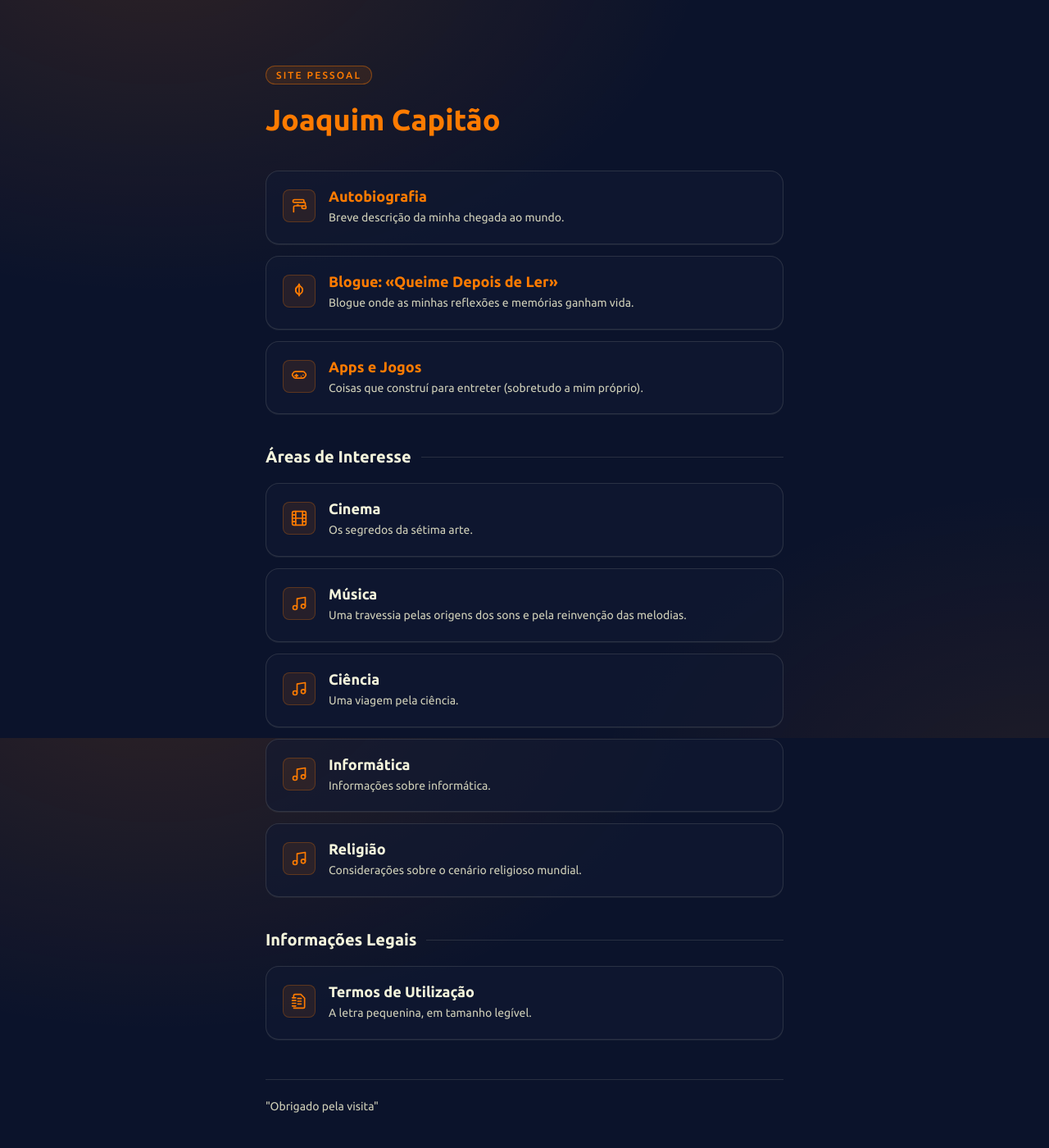
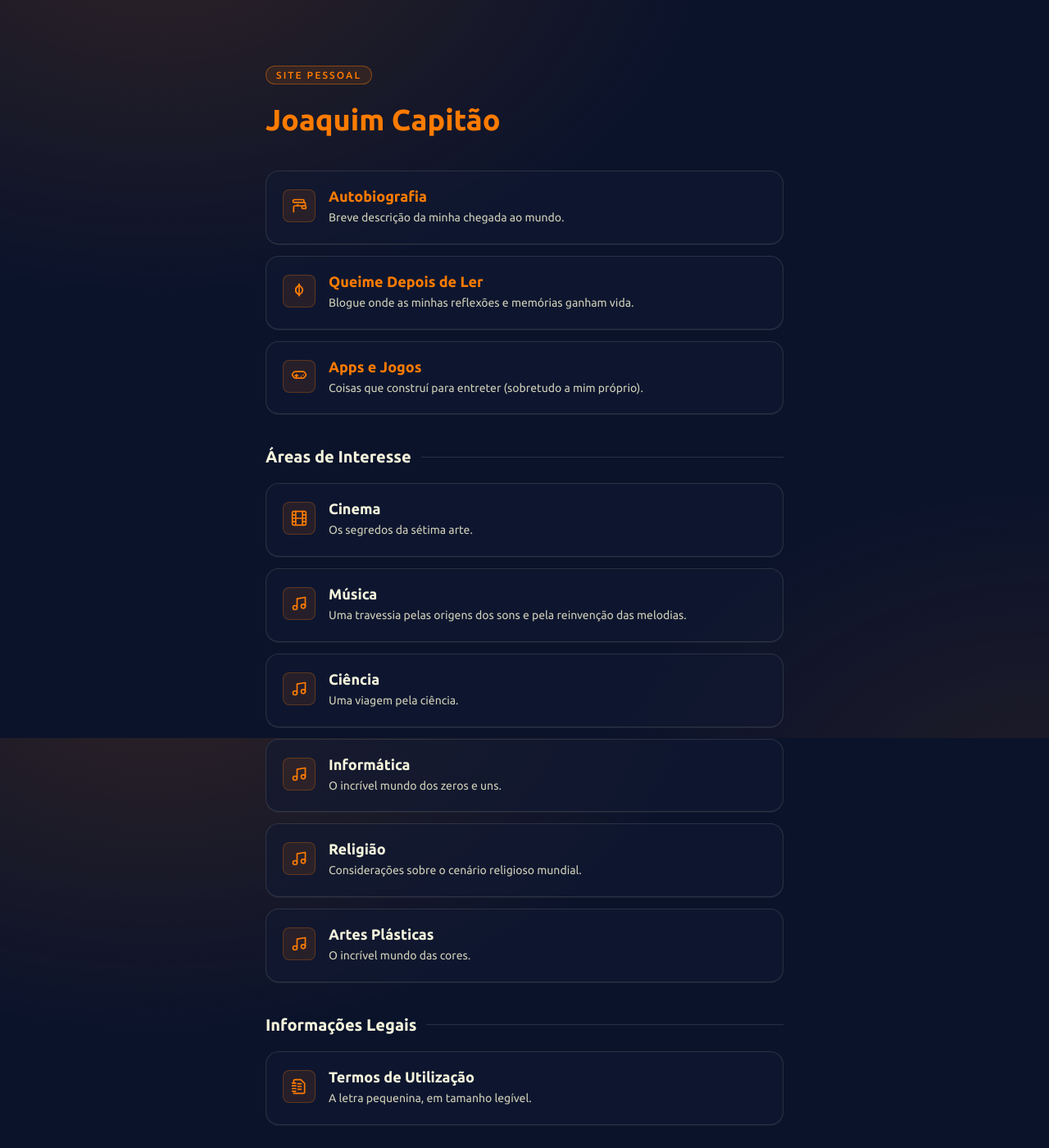
Before and after one commit to joaquim-capitao/joaquim-capitao.github.io, a Jekyll site: the page index2.html, which Jekyll copies as it is, in a window 1280 px wide and 1400 px high. Shown: the whole window at 82% size. Built offline with Jekyll 4.4.1, drawn with Linux system fonts in a browser that asks for light colours.

Commit message:
Update index2.html

```diff
--- a/index2.html
+++ b/index2.html
@@ -308,7 +308,7 @@
               <svg xmlns="http://www.w3.org/2000/svg" width="24" height="24" viewBox="0 0 24 24" fill="none" stroke="currentColor" stroke-width="2" stroke-linecap="round" stroke-linejoin="round"><path d="M12 2c1 3 2.5 3.5 3.5 4.5 1.5 1.5 2 4 1 6.5-1 2.5-3 3.5-5 4.5"/><path d="M12 2c-1 3-2.5 3.5-3.5 4.5-1.5 1.5-2 4-1 6.5 1 2.5 3 3.5 5 4.5"/><path d="M12 2c-1 3-2.5 3.5-3.5 4.5-1.5 1.5-2 4-1 6.5 1 2.5 3 3.5 5 4.5"/><path d="M12 2v17"/></svg>
             </span>
             <span class="card-content">
-              <span class="card-title">Blogue: «Queime Depois de Ler»</span>
+              <span class="card-title">Queime Depois de Ler</span>
               <span class="card-desc">Blogue onde as minhas reflexões e memórias ganham vida.</span>
             </span>
             <svg class="arrow" aria-hidden="true" xmlns="http://www.w3.org/2000/svg" width="24" height="24" viewBox="0 0 24 24" fill="none" stroke="currentColor" stroke-width="2" stroke-linecap="round" stroke-linejoin="round"><path d="M7 7h10v10"/><path d="M7 17 17 7"/></svg>
@@ -381,7 +381,7 @@
               </span>
               <span class="card-content">
                 <span class="card-title">Informática</span>
-                <span class="card-desc">Informações sobre informática.</span>
+                <span class="card-desc">O incrível mundo dos zeros e uns.</span>
               </span>
               <svg class="arrow" aria-hidden="true" xmlns="http://www.w3.org/2000/svg" width="24" height="24" viewBox="0 0 24 24" fill="none" stroke="currentColor" stroke-width="2" stroke-linecap="round" stroke-linejoin="round"><path d="M7 7h10v10"/><path d="M7 17 17 7"/></svg>
             </a>
@@ -401,7 +401,18 @@
             </a>
           </li>
 
-
+              <li>
+            <a class="card" href="https://joaquim-capitao.github.io/artes-plasticas">
+              <span class="icon-box" aria-hidden="true">
+                <svg xmlns="http://www.w3.org/2000/svg" width="24" height="24" viewBox="0 0 24 24" fill="none" stroke="currentColor" stroke-width="2" stroke-linecap="round" stroke-linejoin="round"><path d="M9 18V5l12-2v13"/><circle cx="6" cy="18" r="3"/><circle cx="18" cy="16" r="3"/></svg>
+              </span>
+              <span class="card-content">
+                <span class="card-title">Artes Plásticas</span>
+                <span class="card-desc">O incrível mundo das cores.</span>
+              </span>
+              <svg class="arrow" aria-hidden="true" xmlns="http://www.w3.org/2000/svg" width="24" height="24" viewBox="0 0 24 24" fill="none" stroke="currentColor" stroke-width="2" stroke-linecap="round" stroke-linejoin="round"><path d="M7 7h10v10"/><path d="M7 17 17 7"/></svg>
+            </a>
+          </li>
 
 
         </ul>
```
